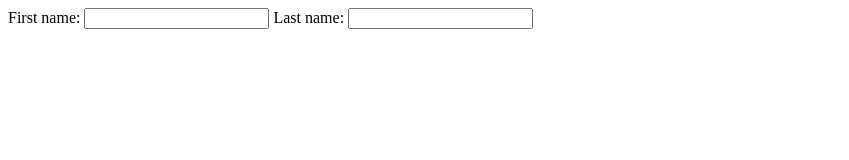
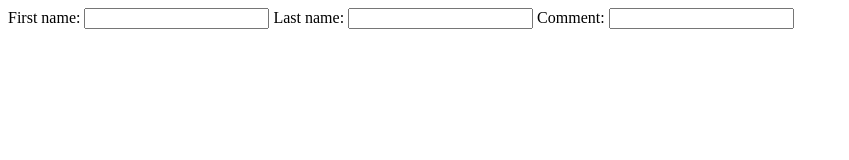
Before and after one commit to AravindhakumarG/Portfolio, a plain HTML site: page index.html in a window 1280 px wide. Shown: the whole page, without its empty margins (0-849 px from the left). Drawn offline with Linux system fonts and the light colour scheme.

Commit message:
Update index.html

```diff
--- a/index.html
+++ b/index.html
@@ -15,5 +15,7 @@
   <input type="text" id="fname" name="fname">
   <label for="lname">Last name:</label>
   <input type="text" id="lname" name="lname">
+    <label for="comment"> Comment:</label>
+    <input type="text-area" id="comment">
   </div>
 </form>
```
